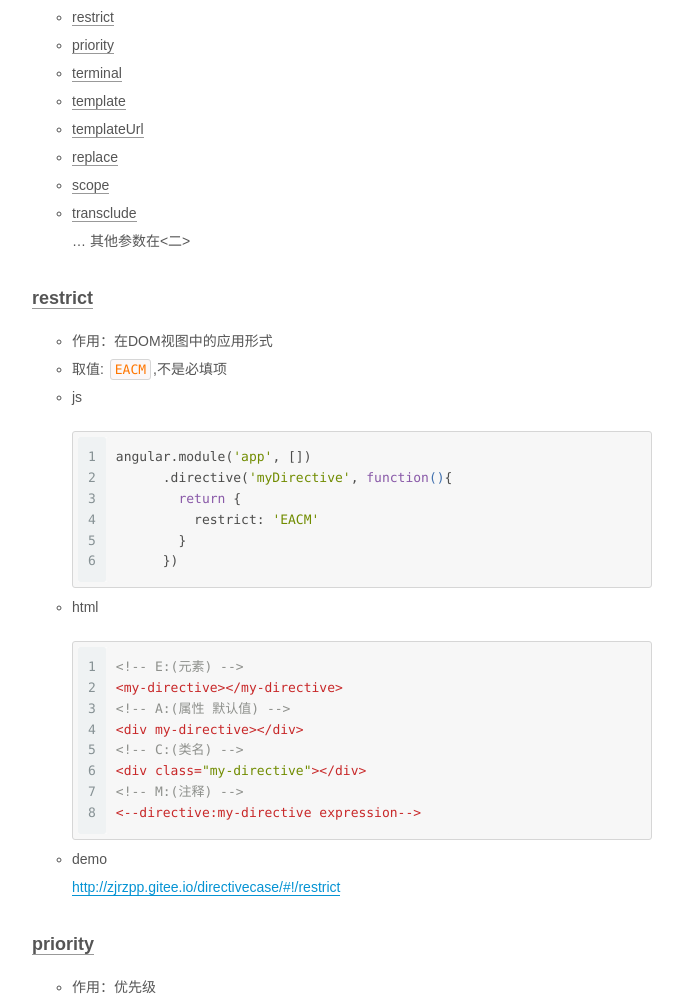
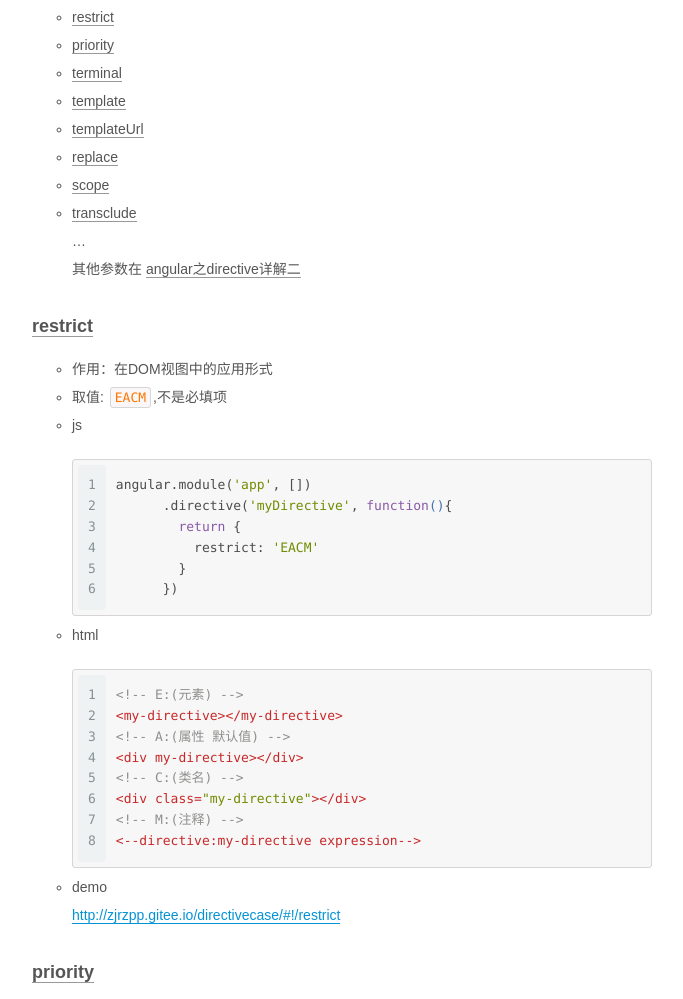
Before and after one commit to Believel/Believel.github.io, a plain HTML site: page 2017/12/14/angular/angular之directive详解一/index.html in a window 1280 px wide. Shown: the part 874-1873 px from the top of the page, without its empty margins (428-1111 px from the left). Drawn offline with Linux system fonts and the light colour scheme; some packages are replaced by stand-ins of ours; animation ran at ten frames a second; a script that the page names is missing.

Commit message:
Site updated: 2017-12-19 10:29:23

```diff
--- a/2017/12/14/angular/angular之directive详解一/index.html
+++ b/2017/12/14/angular/angular之directive详解一/index.html
@@ -101,7 +101,7 @@
 <meta property="og:image" content="https://raw.githubusercontent.com/Believel/MarkdownPhotos/master/imgs/directive/scopeObject.png">
 <meta property="og:image" content="https://raw.githubusercontent.com/Believel/MarkdownPhotos/master/imgs/directive/transclude1.png">
 <meta property="og:image" content="https://raw.githubusercontent.com/Believel/MarkdownPhotos/master/imgs/directive/transclude2.png">
-<meta property="og:updated_time" content="2017-12-16T15:37:32.817Z">
+<meta property="og:updated_time" content="2017-12-19T02:28:44.475Z">
 <meta name="twitter:card" content="summary">
 <meta name="twitter:title" content="angular之directive详解一">
 <meta name="twitter:description" content="前言&amp;nbsp;&amp;nbsp;&amp;nbsp;&amp;nbsp;&amp;nbsp;&amp;nbsp;工作中使用angular1.x已经有很长一段时间了，但是有些angular上重要的难点，自己觉得是时候详细总结一下，一是对自己的总结，二是看自己那些还不熟悉。angular1.x中一大难点部分就是自定义指令，接下来我尽可能详细的对angular中的directive做总结。  下面内容都是自己一点点写上去的，如果有什么问题">
@@ -395,7 +395,7 @@
 <li><a href="#templateUrl">templateUrl</a></li>
 <li><a href="#replace">replace</a></li>
 <li><a href="#scope">scope</a></li>
-<li><a href="#transclude">transclude</a><br>… 其他参数在&lt;二&gt;</li>
+<li><a href="#transclude">transclude</a><br>…<br>其他参数在 <a href="https://believel.github.io/2017/12/16/angular/angular%E4%B9%8Bdirective%E8%AF%A6%E8%A7%A3%E4%BA%8C/" target="_blank" rel="noopener">angular之directive详解二</a></li>
 </ul>
 <h3 id="restrict"><a href="#restrict" class="headerlink" title="restrict"></a><a name="restrict">restrict</a></h3><ul>
 <li>作用：在DOM视图中的应用形式</li>
```
